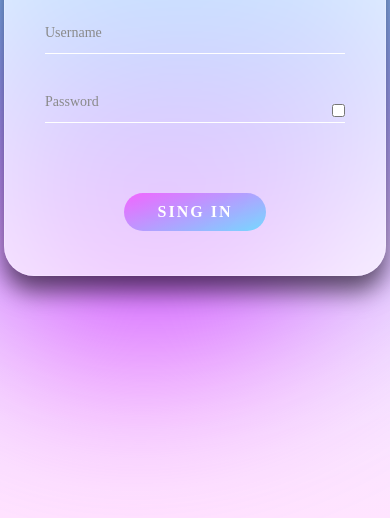
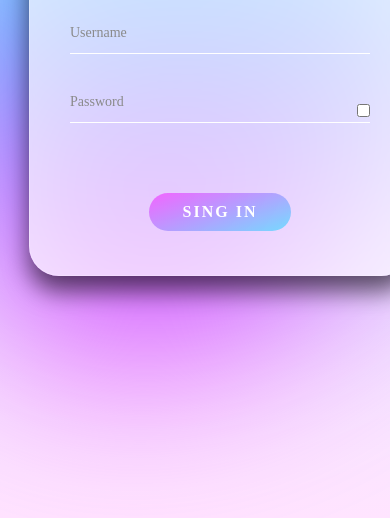
Before and after one commit to 0derb0/new_login_page, a plain HTML site: page index.html in a window 390 px wide. Shown: the part 326-844 px from the top of the page. Drawn offline with Linux system fonts and the light colour scheme.

Commit message:
change adaptive

```diff
--- a/style.css
+++ b/style.css
@@ -4,9 +4,10 @@ body {
     box-sizing: border-box;
     background-color: #d9afd9;
     background-image: linear-gradient(0deg, #ffe5ff 0%, #cdfaff 100%);
-    display: grid;
-    place-content: center;
-    min-height: 100vh;
+    display: flex;
+    justify-content: center;
+    align-items: center;
+    height: 100vh;
 }
 body::before {
     content: "";
@@ -42,6 +43,7 @@ form {
 @media screen and (max-width: 400px) {
     form {
         margin: auto;
+        left: 25px;
     }
 }
 
```
